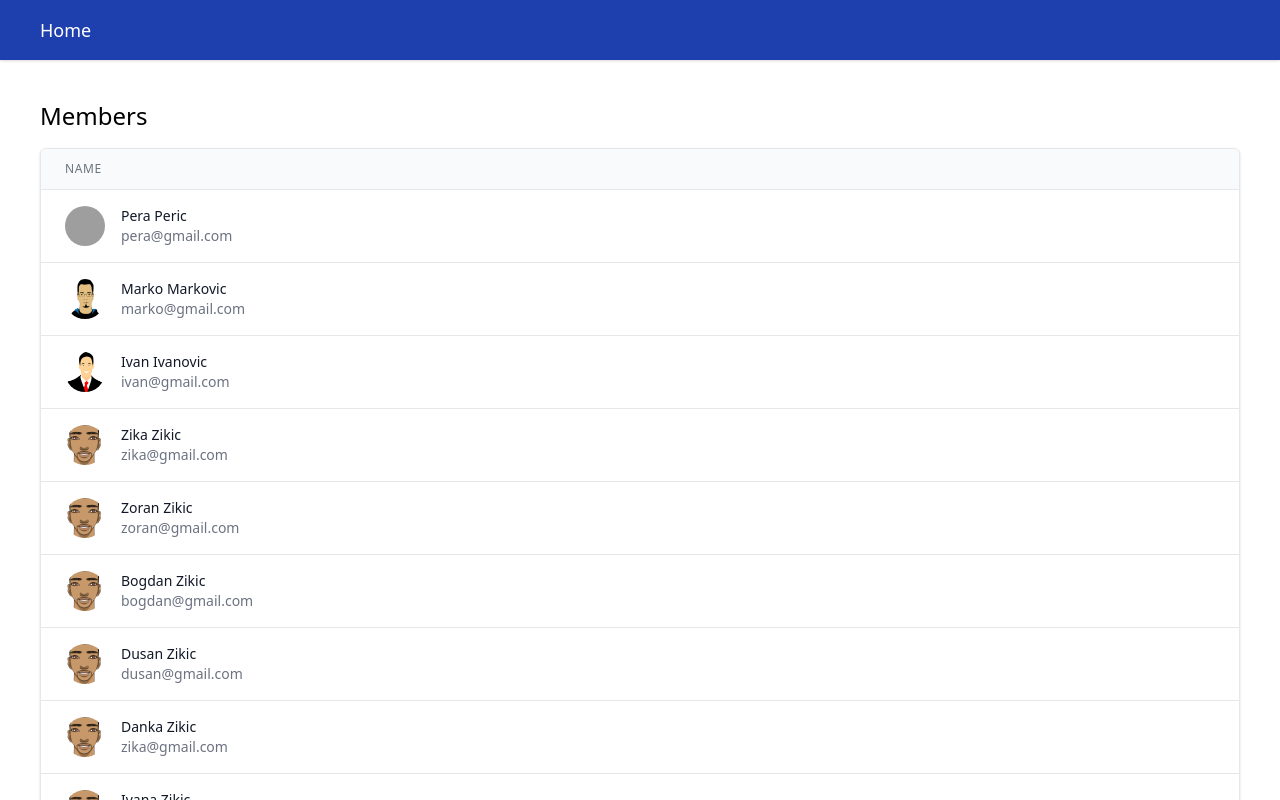
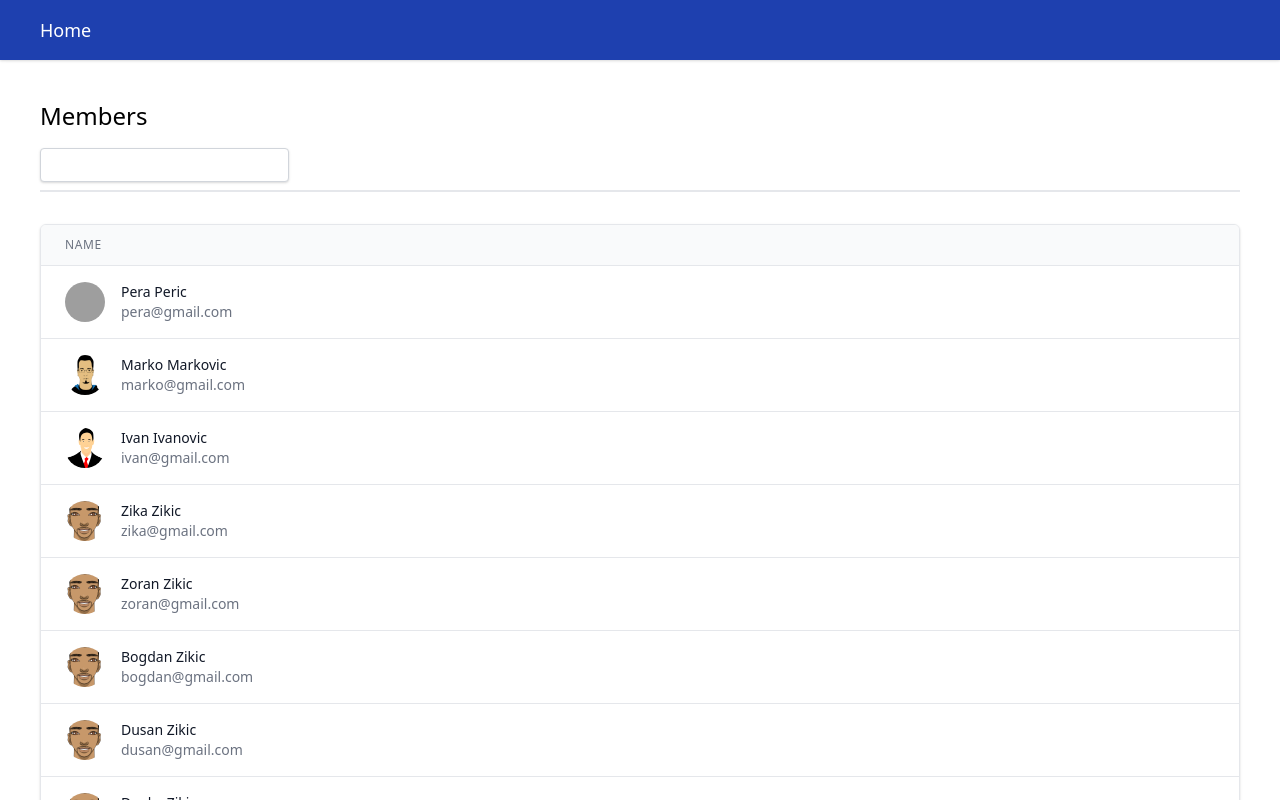
Before and after one commit to ivanaaaz/p1, a Next.js app: page / in a window 1280 px wide. Shown: the top 800 px of the page. Built offline with nearby package versions, Linux system fonts and the light colour scheme; grey boxes are pictures that could not be loaded.

Commit message:
Feature/member list search (#11)
* input component

* input change, search state

* search the list

```diff
--- a/components/Card/index.js
+++ b/components/Card/index.js
@@ -1,6 +1,4 @@
 const Card = ({ className, children }) => {
-  console.log(className);
-  const a = className || '';
   return (
     <div
       className={`overflow-hidden shadow border rounded-md ${className || ''}`}
--- /dev/null
+++ b/components/Input/index.js
@@ -0,0 +1,11 @@
+const Input = (props) => {
+  const { className, ...rest } = props;
+  return (
+    <input
+      className={`border shadow rounded border-gray-300 px-2 py-1 ${className}`}
+      {...rest}
+    />
+  );
+};
+
+export default Input;
--- a/components/MemberList/index.js
+++ b/components/MemberList/index.js
@@ -1,5 +1,8 @@
+import { useState } from 'react';
 import Link from 'next/link';
 import Card from '../Card';
+import Input from '../Input';
+
 const Member = ({ member }) => {
   return (
     <td className="px-6 py-4 whitespace-nowrap">
@@ -27,9 +30,8 @@ const Member = ({ member }) => {
   );
 };
 
-const MemberList = ({ members }) => {
+const Table = ({ members }) => {
   return (
-    <Card>
     <table className="min-w-full divide-y divide-gray-200">
       <thead className="bg-gray-50">
         <tr>
@@ -50,7 +52,30 @@ const MemberList = ({ members }) => {
         <tr></tr>
       </tbody>
     </table>
+  );
+};
+
+const MemberList = ({ members }) => {
+  const [searchText, setSearchText] = useState('');
+  const searchMembers = members.filter((member) =>
+    member.name.toLowerCase().includes(searchText.toLowerCase()),
+  );
+  return (
+    <div>
+      <div className="pb-2 mb-8 border-b-2">
+        <Input
+          type="search"
+          name="searchInput"
+          value={searchText}
+          onChange={(event) => {
+            setSearchText(event.target.value);
+          }}
+        />
+      </div>
+      <Card>
+        <Table members={searchMembers} />
       </Card>
+    </div>
   );
 };
 
--- a/mocks/index.js
+++ b/mocks/index.js
@@ -31,25 +31,25 @@ export const members = [
     image: '/4.png',
   },
   {
-    id: 'm5',
+    id: 'm6',
     name: 'Bogdan Zikic',
     email: 'bogdan@gmail.com',
     image: '/4.png',
   },
   {
-    id: 'm6',
+    id: 'm7',
     name: 'Dusan Zikic',
     email: 'dusan@gmail.com',
     image: '/4.png',
   },
   {
-    id: 'm7',
+    id: 'm8',
     name: 'Danka Zikic',
     email: 'zika@gmail.com',
     image: '/4.png',
   },
   {
-    id: 'm8',
+    id: 'm9',
     name: 'Ivana Zikic',
     email: 'zika@gmail.com',
     image: '/4.png',
```
Lines whose indentation alone changed are shown as unchanged.
